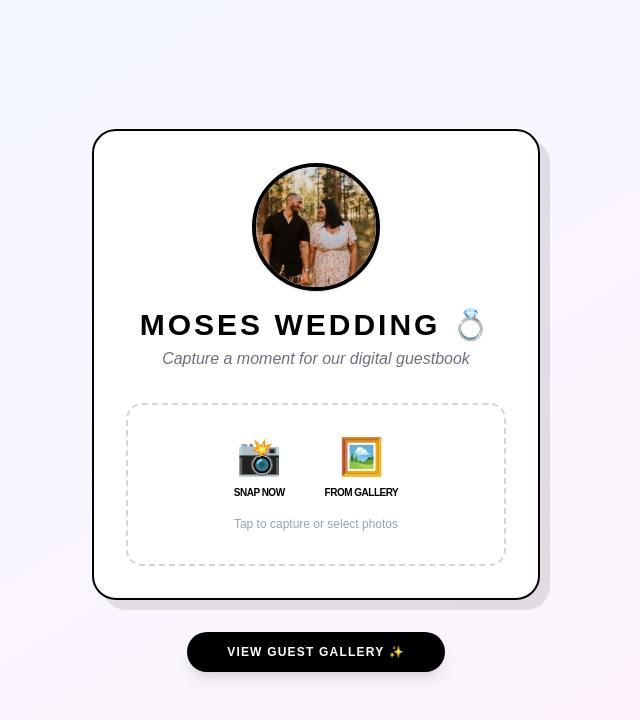
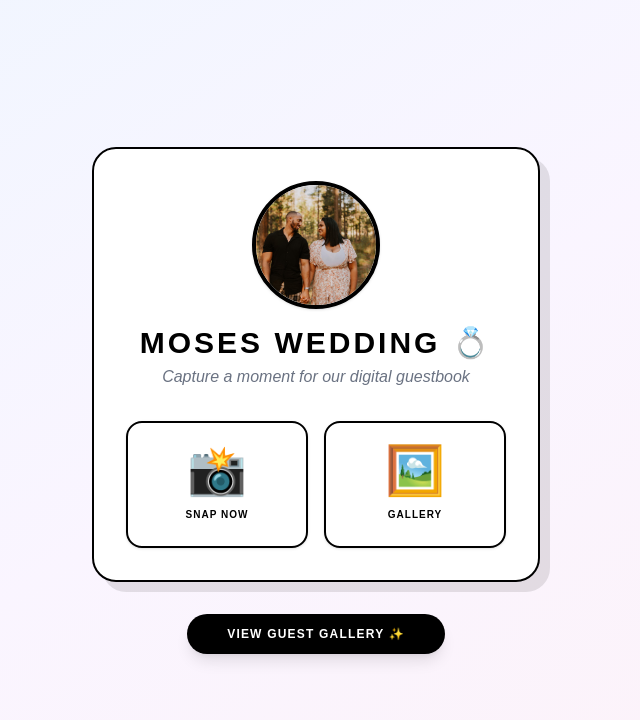
Before and after one commit to beatrix-dev/wedding-uploader, a Next.js app: page / in a window 1280 px wide. Shown: the top 720 px of the page, without its empty margins (324-964 px from the left). Built offline with nearby package versions, Linux system fonts and the light colour scheme.

Commit message:
fix the upload button feature part2

```diff
--- a/app/page.tsx
+++ b/app/page.tsx
@@ -1,13 +1,12 @@
 "use client";
 
-import { useCallback, useState } from "react";
-import { useDropzone } from "react-dropzone";
+import { useState } from "react";
 import Link from "next/link";
 import { useRouter } from "next/navigation";
 import Image from "next/image";
 
 type UploadingFile = {
-  id: string; // Unique ID for tracking progress of multiple snaps
+  id: string;
   file: File;
   progress: number;
 };
@@ -20,7 +19,6 @@ export default function Home() {
   const uploadFile = (file: File, uploadId: string) => {
     return new Promise(async (resolve, reject) => {
       try {
-        // Ensure the file isn't empty (common issue with interrupted camera snaps)
         if (file.size === 0) {
           reject("File is empty");
           return;
@@ -49,7 +47,6 @@ export default function Home() {
 
         xhr.onload = () => {
           if (xhr.status === 200) {
-            // SAVE THE UUID KEY so the delete button works in the gallery
             const existing = JSON.parse(localStorage.getItem("my-wedding-uploads") || "[]");
             if (!existing.includes(key)) {
               localStorage.setItem("my-wedding-uploads", JSON.stringify([...existing, key]));
@@ -68,11 +65,21 @@ export default function Home() {
     });
   };
 
-  const onDrop = useCallback(async (acceptedFiles: File[]) => {
+  // Unified handler for when files are picked from either input
+  const handleFileChange = async (e: React.ChangeEvent<HTMLInputElement>) => {
+    if (!e.target.files || e.target.files.length === 0) return;
+
+    const selectedFiles = Array.from(e.target.files);
+
+    // Optional: Limit to 10 photos to prevent browser crashes
+    if (selectedFiles.length > 10) {
+        alert("Please upload a maximum of 10 photos at a time.");
+        return;
+    }
+
     setSuccess(false);
 
-    // Assign unique IDs to each file so progress bars don't overlap for same-named "image.jpg" snaps
-    const newUploads = acceptedFiles.map((file) => ({
+    const newUploads = selectedFiles.map((file) => ({
       id: Math.random().toString(36).substring(7),
       file,
       progress: 0
@@ -81,28 +88,19 @@ export default function Home() {
     setUploads((prev) => [...prev, ...newUploads]);
 
     try {
-      // Upload files sequence to prevent mobile browser memory crashes
       for (const item of newUploads) {
         await uploadFile(item.file, item.id);
       }
-
       setSuccess(true);
       setTimeout(() => { router.push("/gallery"); }, 2000);
     } catch (error) {
       console.error("Upload failed", error);
     }
-  }, [router]);
-
-  const { getRootProps, getInputProps, isDragActive } = useDropzone({
-    onDrop,
-    accept: { "image/*": [".jpeg", ".jpg", ".png", ".heic"] },
-    multiple: true,
-  });
+  };
 
   return (
     <main className="min-h-screen bg-gradient-to-br from-blue-50 via-purple-50 to-pink-50 flex flex-col items-center justify-center px-4 py-10">
 
-      {/* Moses Wedding B&W Card */}
       <div className="max-w-md w-full bg-white border-2 border-black rounded-3xl shadow-[10px_10px_0px_0px_rgba(0,0,0,0.1)] p-8 text-center">
 
         <div className="relative w-32 h-32 mx-auto mb-4 overflow-hidden rounded-full border-4 border-black shadow-sm bg-gray-100">
@@ -118,37 +116,48 @@ export default function Home() {
         <h1 className="text-3xl font-bold mb-1 text-black uppercase tracking-widest">Moses Wedding 💍</h1>
         <p className="text-gray-500 mb-8 font-light italic">Capture a moment for our digital guestbook</p>
 
-        {/* UPLOAD BOX */}
-        <div
-          {...getRootProps()}
-          className={`border-2 border-dashed rounded-2xl p-8 cursor-pointer transition-all
-            ${isDragActive ? "border-black bg-stone-50 scale-95" : "border-gray-300 hover:border-black"}
-          `}
-        >
-          <input {...getInputProps({ })} />
+        {/* HIDDEN INPUTS */}
+        {/* Input 1: Forced Camera */}
+        <input
+          id="camera-input"
+          type="file"
+          accept="image/*"
+          capture="environment"
+          className="hidden"
+          onChange={handleFileChange}
+        />
+        {/* Input 2: Photo Library (Multiple) */}
+        <input
+          id="gallery-input"
+          type="file"
+          accept="image/*"
+          multiple
+          className="hidden"
+          onChange={handleFileChange}
+        />
 
-          <div className="flex flex-col items-center gap-4">
-            <div className="flex justify-center gap-10">
-              <div className="flex flex-col items-center group">
-                <span className="text-4xl mb-2 group-hover:scale-110 transition-transform">📸</span>
-                <span className="text-[10px] font-bold uppercase tracking-tighter text-black">Snap Now</span>
-              </div>
+        {/* CUSTOM BUTTONS */}
+        <div className="grid grid-cols-2 gap-4">
+          <button
+            onClick={() => document.getElementById('camera-input')?.click()}
+            className="flex flex-col items-center justify-center border-2 border-black rounded-2xl p-6 hover:bg-stone-50 active:scale-95 transition-all shadow-sm"
+          >
+            <span className="text-5xl mb-3">📸</span>
+            <span className="text-[10px] font-black uppercase tracking-widest text-black">Snap Now</span>
+          </button>
 
-              <div className="flex flex-col items-center group">
-                <span className="text-4xl mb-2 group-hover:scale-110 transition-transform">🖼️</span>
-                <span className="text-[10px] font-bold uppercase tracking-tighter text-black">From Gallery</span>
-              </div>
-            </div>
-
-            <p className="text-gray-400 text-xs font-medium">
-              {isDragActive ? "Release to upload" : "Tap to capture or select photos"}
-            </p>
-          </div>
+          <button
+            onClick={() => document.getElementById('gallery-input')?.click()}
+            className="flex flex-col items-center justify-center border-2 border-black rounded-2xl p-6 hover:bg-stone-50 active:scale-95 transition-all shadow-sm"
+          >
+            <span className="text-5xl mb-3">🖼️</span>
+            <span className="text-[10px] font-black uppercase tracking-widest text-black">Gallery</span>
+          </button>
         </div>
 
         {/* PROGRESS LIST */}
         {uploads.length > 0 && (
-          <div className="mt-6 space-y-3">
+          <div className="mt-8 space-y-3">
             {uploads.map((u) => (
               <div key={u.id} className="text-left">
                 <p className="text-[10px] truncate font-bold uppercase text-gray-400">{u.file.name}</p>
```
